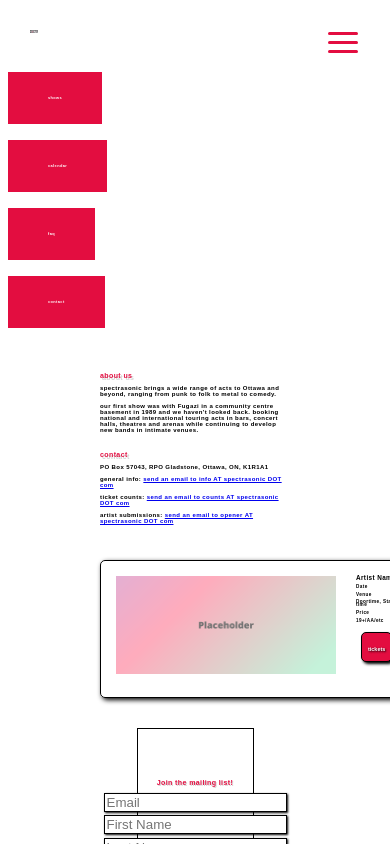
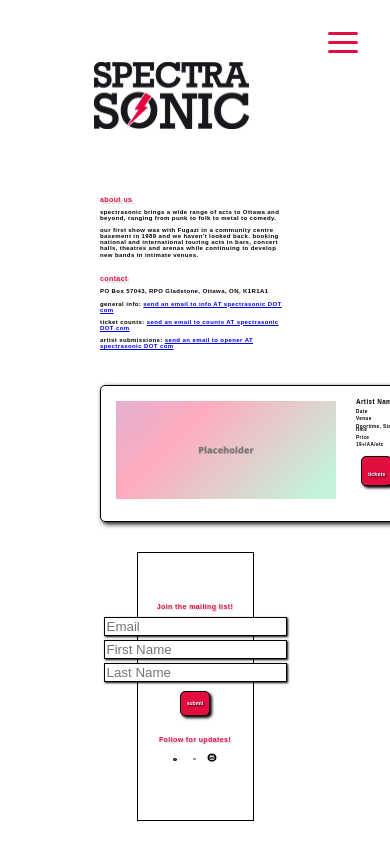
Before and after one commit to acardozoweb/spectrasonic, a React (Create React App) app: page /contact in a window 390 px wide. Shown: the top 844 px of the page. Built offline with nearby package versions, Linux system fonts and the light colour scheme; grey boxes are pictures that could not be loaded.

Commit message:
playing with styling, media queries

```diff
--- a/package.json
+++ b/package.json
@@ -3,6 +3,7 @@
   "version": "0.1.0",
   "private": true,
   "dependencies": {
+    "@fortawesome/react-fontawesome": "^0.1.17",
     "@testing-library/user-event": "^12.8.3",
     "react": "^17.0.2",
     "react-dom": "^17.0.2",
--- a/src/components/Header/index.js
+++ b/src/components/Header/index.js
@@ -7,13 +7,25 @@
 import spectraLogo from "../../assets/logos/spectrasonic_logo_k-192.jpg";
 // import { Nav } from '../Nav/index.js'
 
+
+
+
+
 function Header() {
+
+  // const menuToggle = document.getElementsByClassName('menu-toggle')[0]
+  // const navbarLinks = document.getElementsByClassName('navbar-links')[0]
+
+  // menuToggle.addEventListener('click', (event) => {
+  // navbarLinks.classList.toggle('active')
+  // })
+
   return (
 
     <header>
       <nav className="navbar">
 
-        <div>
+        <div className="logo-container">
             <Link to="/"><img src={spectraLogo} className="spectraLogo" alt="spectrasonic logo"/> </Link>
         </div>
 
@@ -25,10 +37,10 @@
 
         <div className="navbar-links">
           <ul>
-            <li> <a><Link to="/shows">shows</Link></a> </li>
-            <li> <a><Link to="/calendar">calendar</Link></a> </li>
-            <li> <a><Link to="/faq">faq</Link></a> </li>
-            <li> <a><Link to="/contact">contact</Link></a> </li>
+            <li> <button><Link to="/shows" className="nav-link">shows</Link></button> </li>
+            <li> <button><Link to="/calendar" className="nav-link">calendar</Link></button> </li>
+            <li> <button><Link to="/faq" className="nav-link">faq</Link></button> </li>
+            <li> <button><Link to="/contact" className="nav-link">contact</Link></button> </li>
           </ul>
         </div>
       </nav>
--- a/src/components/Signup/index.js
+++ b/src/components/Signup/index.js
@@ -7,6 +7,7 @@
 import fbLogo from "../../assets/logos/fb_logo.png";
 import twitLogo from "../../assets/logos/twit_logo.png";
 import instaLogo from "../../assets/logos/ig_logo.png";
+
 
 function signup() {
   return (
@@ -74,6 +75,7 @@
                     src={fbLogo}
                     alt="link to spectrasonic facebook page"
                   />
+
                 </a>
 
                 <a
--- a/src/index.css
+++ b/src/index.css
@@ -33,6 +33,11 @@
   font-family: Arial, Helvetica, sans-serif;
 }
 
+
+
+
+
+
 /* /////////////// */
 /* HEADER & NAVBAR */
 /* /////////////// */
@@ -52,43 +57,60 @@
   display: flex;
   position: relative;
   align-items: center;
+  justify-content: space-between;
+}
+
+.logo-container {
+  display: flex;
+  width: 350px;
+  justify-content: center;
 }
 
 .spectraLogo {
-  width: 50vw;
-
+  width: 100%;
+  height: auto;
+  margin: 2rem 0 0 4rem
 }
 
 .navbar-links {
   height: 100%;
+  margin: 0 2rem 0 0;
 }
 
 .navbar ul {
   margin: 0;
   padding: 0;
   display: flex;
-}
-
-.navbar li {
   list-style: none;
 }
 
-.navbar li a {
+.nav-link {
   text-decoration: none;
+  color: white;
+  font-size: 1.8vw;
+  font-weight: bolder;
+  text-shadow: 2px 2px 5px black;
+}
+
+.navbar button {
   background-color: #e30d40;
-  color: white;
-  max-width: fit-content;
-  margin: .5rem;
-  padding: 0.05rem;
-  display: block;
-  /* justify-content: space-between; */
+  text-decoration: none;
+  border-radius: 5px;
+  box-shadow: 2px 2px 5px black;
+  margin: 0.5rem;
 }
+
+.navbar button:hover {
+  background-color: black;
+}
+
+
 
 .menu-toggle {
   position: absolute;
   top: 2rem;
   right: 2rem;
-  display: flex;
+  display: none;
   flex-direction: column;
   justify-content: space-between;
   width: 30px;
@@ -117,7 +139,7 @@
 }
 
 .spectraLogo {
-  max-width: 25vw;
+  width: 25vw;
   padding: 30px 60px 30px 30px;
 }
 
@@ -145,30 +167,28 @@
   box-shadow: 2px 2px 5px black;
 }
 
-.nav-link {
-  text-decoration: none;
-  color: white;
-  font-size: 1.8vw;
-  font-weight: bolder;
-  text-shadow: 2px 2px 5px black;
-}
 
-.nav-btn:hover {
+/* .nav-link:hover {
   background-color: black;
   color: #e30d40;
   text-shadow: 2px 2px 5px black;
-}
+} */
 
+/*
 .nav-active {
   background-color: white;
   color: #e30d40;
   text-shadow: 2px 2px 5px black;
   box-shadow: 2px 2px 5px black;
-}
+} */
 
 .pageTitle {
   color: #e30d40;
 }
+
+
+
+
 
 /* LISTINGS  */
 
@@ -291,9 +311,13 @@
 }
 
 .igLogo {
-  max-width: 5.75vw;
+  max-width: 5.25vw;
   padding: 3px 8px 5px 3px;
 }
+
+
+
+
 
 /* CONTACT */
 
@@ -310,6 +334,10 @@
   font-weight: 900;
   text-shadow: 2px 2px lightgrey;
 }
+
+
+
+
 
 /* FAQ */
 
@@ -329,36 +357,73 @@
   font-size: 1.25vw;
 }
 
+
+
+
+
+
+
+
+
+
+
 /* ///////////// */
 /* MEDIA QUERIES */
 /* ///////////// */
 
+
+@media screen and (max-width: 1200px) {
+  .spectraLogo {
+    width: 100%;
+    height: auto;
+
+
+  }
+}
+
+@media screen and (max-width: 1024px) {
+  .spectraLogo {
+    width: 100%;
+    height: auto;
+
+
+  }
+}
+
 @media screen and (max-width: 900px) {
+  .spectraLogo {
+    width: 100%;
+    height: auto;
+
+
+  }
 }
 
 
 @media screen and (max-width: 840px) {
-  .logo-container {
-    justify-items: center;
+  .spectraLogo {
+    width: 100%;
+    height: auto;
+
+
   }
+
 }
 
 
 @media screen and (max-width: 768px) {
-}
-
-
-@media screen and (max-width: 600px) {
-
   .spectraLogo {
-    width: 200px;
+    width: 85%;
+    height: auto;
   }
 
   .menu-toggle {
+    position: absolute;
     display: flex;
   }
+
   .navbar-links {
-    /* display: none; */
+    display: none;
     width: 100%;
   }
 
@@ -376,7 +441,26 @@
     text-align: center;
   }
 
-  .navbar-links li a {
+  .navbar-links li button {
     padding: .5rem 1rem;
   }
+
+  .navbar-links.active {
+    display: flex;
+  }
+
 }
+
+
+@media screen and (max-width: 600px) {
+
+
+
+}
+
+@media screen and (max-width: 400px) {
+  .spectraLogo {
+    width: 70%;
+    height: auto;
+  }
+}
```
Also changed, not shown: 1 other file (tests, documents, lock files or other folders).
